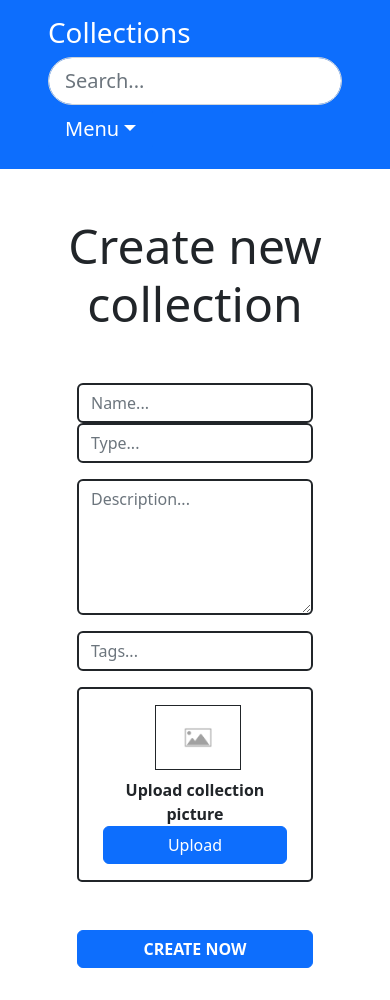
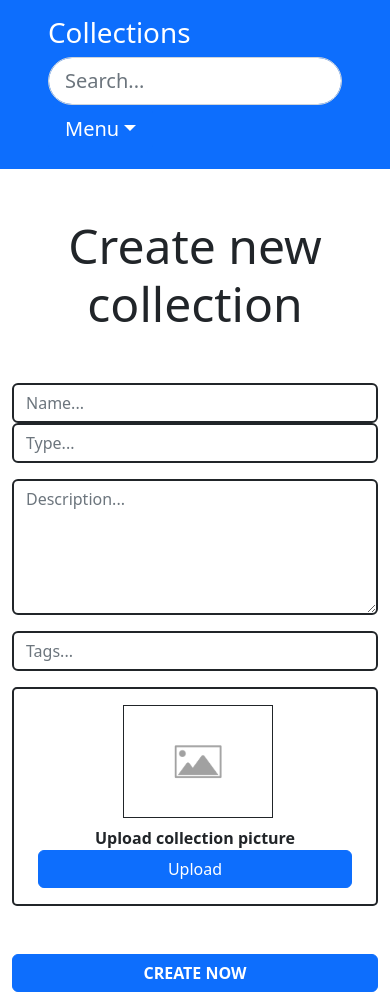
Before and after one commit to 1zboro1/item-collection-app, a React (Create React App) app in the folder client/: page /addcollection in a window 390 px wide. Before the commit the page ends 968 px from the top, so only its background shows below. Built offline with nearby package versions, Linux system fonts and the light colour scheme.

Commit message:
adjust mobile phone version

```diff
--- a/client/src/pages/AddCollection.js
+++ b/client/src/pages/AddCollection.js
@@ -22,7 +22,8 @@ export default function AddCollection() {
         <Form style={{ marginTop: "50px" }}>
           <Row className="mb-3">
             <Col
-              xs={{ span: 8, offset: 2 }}
+              xs={{ span: 12, offset: 0 }}
+              sm={{ span: 8, offset: 2 }}
               lg={{ span: 3, offset: 3 }}
               xl={{ span: 2, offset: 4 }}
             >
@@ -39,7 +40,8 @@ export default function AddCollection() {
               </Form.Group>
             </Col>
             <Col
-              xs={{ span: 8, offset: 2 }}
+              xs={{ span: 12, offset: 0 }}
+              sm={{ span: 8, offset: 2 }}
               lg={{ span: 3, offset: 0 }}
               xl={{ span: 2, offset: 0 }}
             >
@@ -58,7 +60,8 @@ export default function AddCollection() {
           </Row>
           <Row className="mb-3">
             <Col
-              xs={{ span: 8, offset: 2 }}
+              xs={{ span: 12, offset: 0 }}
+              sm={{ span: 8, offset: 2 }}
               lg={{ span: 6, offset: 3 }}
               xl={{ span: 4, offset: 4 }}
             >
@@ -78,7 +81,8 @@ export default function AddCollection() {
           </Row>
           <Row>
             <Col
-              xs={{ span: 8, offset: 2 }}
+              xs={{ span: 12, offset: 0 }}
+              sm={{ span: 8, offset: 2 }}
               lg={{ span: 6, offset: 3 }}
               xl={{ span: 4, offset: 4 }}
             >
@@ -97,16 +101,18 @@ export default function AddCollection() {
           </Row>
           <Row className="mt-3">
             <Col
-              xs={{ span: 8, offset: 2 }}
+              xs={{ span: 12, offset: 0 }}
+              sm={{ span: 8, offset: 2 }}
               lg={{ span: 6, offset: 3 }}
               xl={{ span: 4, offset: 4 }}
             >
               <CollectionImage />
             </Col>
           </Row>
-          <Row className="mt-5">
+          <Row className="mt-5 mb-2">
             <Col
-              xs={{ span: 8, offset: 2 }}
+              xs={{ span: 12, offset: 0 }}
+              sm={{ span: 8, offset: 2 }}
               lg={{ span: 6, offset: 3 }}
               xl={{ span: 2, offset: 5 }}
             >
--- a/client/src/pages/AddItem.js
+++ b/client/src/pages/AddItem.js
@@ -21,7 +21,8 @@ export default function AddItem() {
         <Form style={{ marginTop: "50px" }}>
           <Row className="mb-3">
             <Col
-              xs={{ span: 8, offset: 2 }}
+              xs={{ span: 12, offset: 0 }}
+              sm={{ span: 8, offset: 2 }}
               lg={{ span: 6, offset: 3 }}
               xl={{ span: 4, offset: 4 }}
             >
@@ -40,7 +41,8 @@ export default function AddItem() {
           </Row>
           <Row className="mb-3">
             <Col
-              xs={{ span: 8, offset: 2 }}
+              xs={{ span: 12, offset: 0 }}
+              sm={{ span: 8, offset: 2 }}
               lg={{ span: 6, offset: 3 }}
               xl={{ span: 4, offset: 4 }}
             >
@@ -60,7 +62,8 @@ export default function AddItem() {
           </Row>
           <Row>
             <Col
-              xs={{ span: 8, offset: 2 }}
+              xs={{ span: 12, offset: 0 }}
+              sm={{ span: 8, offset: 2 }}
               lg={{ span: 6, offset: 3 }}
               xl={{ span: 4, offset: 4 }}
             >
@@ -79,16 +82,18 @@ export default function AddItem() {
           </Row>
           <Row className="mt-3">
             <Col
-              xs={{ span: 8, offset: 2 }}
+              xs={{ span: 12, offset: 0 }}
+              sm={{ span: 8, offset: 2 }}
               lg={{ span: 6, offset: 3 }}
               xl={{ span: 4, offset: 4 }}
             >
               <ItemImage />
             </Col>
           </Row>
-          <Row className="mt-5">
+          <Row className="mt-5 mb-2">
             <Col
-              xs={{ span: 8, offset: 2 }}
+              xs={{ span: 12, offset: 0 }}
+              sm={{ span: 8, offset: 2 }}
               lg={{ span: 6, offset: 3 }}
               xl={{ span: 2, offset: 5 }}
             >
--- a/client/src/pages/AdminPage.js
+++ b/client/src/pages/AdminPage.js
@@ -1,7 +1,7 @@
 import React from "react";
 import { useState } from "react";
 import Header from "../components/Header";
-import { Row, Col, Table } from "react-bootstrap";
+import { Row, Col, Table, Container } from "react-bootstrap";
 import Manage from "../components/Manage";
 
 export default function AdminPage() {
@@ -41,13 +41,16 @@ export default function AdminPage() {
       >
         Administration
       </h1>
+      <Container>
         <Row className="mt-5">
-        <Col xs={{ span: 10, offset: 1 }}>
+          <Col xs={{ span: 12}}>
             <Table striped bordered hover>
               <thead>
                 <tr>
                   <th style={{ width: "5%", textAlign: "center" }}>#</th>
-                <th style={{ width: "20%", textAlign: "center" }}>Username</th>
+                  <th style={{ width: "20%", textAlign: "center" }}>
+                    Username
+                  </th>
                   <th style={{ width: "25%", textAlign: "center" }}>E-mail</th>
                   <th style={{ textAlign: "center" }}>Manage</th>
                 </tr>
@@ -72,6 +75,7 @@ export default function AdminPage() {
             </Table>
           </Col>
         </Row>
+      </Container>
     </>
   );
 }
--- a/client/src/pages/CollectionPage.js
+++ b/client/src/pages/CollectionPage.js
@@ -71,7 +71,12 @@ export default function CollectionPage() {
       </Row>
       <Container>
         <Row className="mt-5 mb-5">
-          <Col md={{ span: 4, offset: 4 }} lg={{ span: 2, offset: 5 }}>
+          <Col
+            style={{ display: "flex", justifyContent: "center" }}
+            xs={{ span: 6, offset: 3 }}
+            md={{ span: 4, offset: 4 }}
+            lg={{ span: 2, offset: 5 }}
+          >
             <div className="d-grid gap-2 ">
               <Link to="/additem">
                 <Button type="submit" size="lg">
--- a/client/src/pages/Home.js
+++ b/client/src/pages/Home.js
@@ -86,7 +86,6 @@ export default function Home() {
           <CollectionIndex image={cardImage} />
         </Col>
       </Row>
-      <TagCloud />
     </>
   );
 }
--- a/client/src/pages/ItemPage.js
+++ b/client/src/pages/ItemPage.js
@@ -18,10 +18,11 @@ export default function ItemPage() {
       >
         Item Name
       </h1>
-      <Container>
+      <Container className="mb-2">
         <Row>
           <Col
-            xs={{ span: 6, offset: 3 }}
+            xs={{ span: 10, offset: 1 }}
+            sm={{ span: 6, offset: 3 }}
             style={{ display: "flex", justifyContent: "center" }}
           >
             <Figure>
@@ -31,7 +32,7 @@ export default function ItemPage() {
         </Row>
 
         <Row>
-          <Col xs={{ span: 6, offset: 3 }}>
+          <Col xs={{ span: 10, offset: 1 }} sm={{ span: 6, offset: 3 }}>
             <p style={{ textAlign: "justify", marginTop: "20px" }}>
               Lorem ipsum dolor sit, amet consectetur adipisicing elit. Nesciunt
               praesentium soluta fuga illo dolorum excepturi corporis esse
@@ -48,7 +49,7 @@ export default function ItemPage() {
           </Col>
         </Row>
         <Row>
-          <Col xs={{ span: 6, offset: 3 }}>
+          <Col xs={{ span: 10, offset: 1 }} sm={{ span: 6, offset: 3 }}>
             <h6>Tags:</h6>
           </Col>
         </Row>
```
Also changed, not shown: 7 other files (tests, documents, lock files or other folders). Lines whose indentation alone changed are shown as unchanged.
